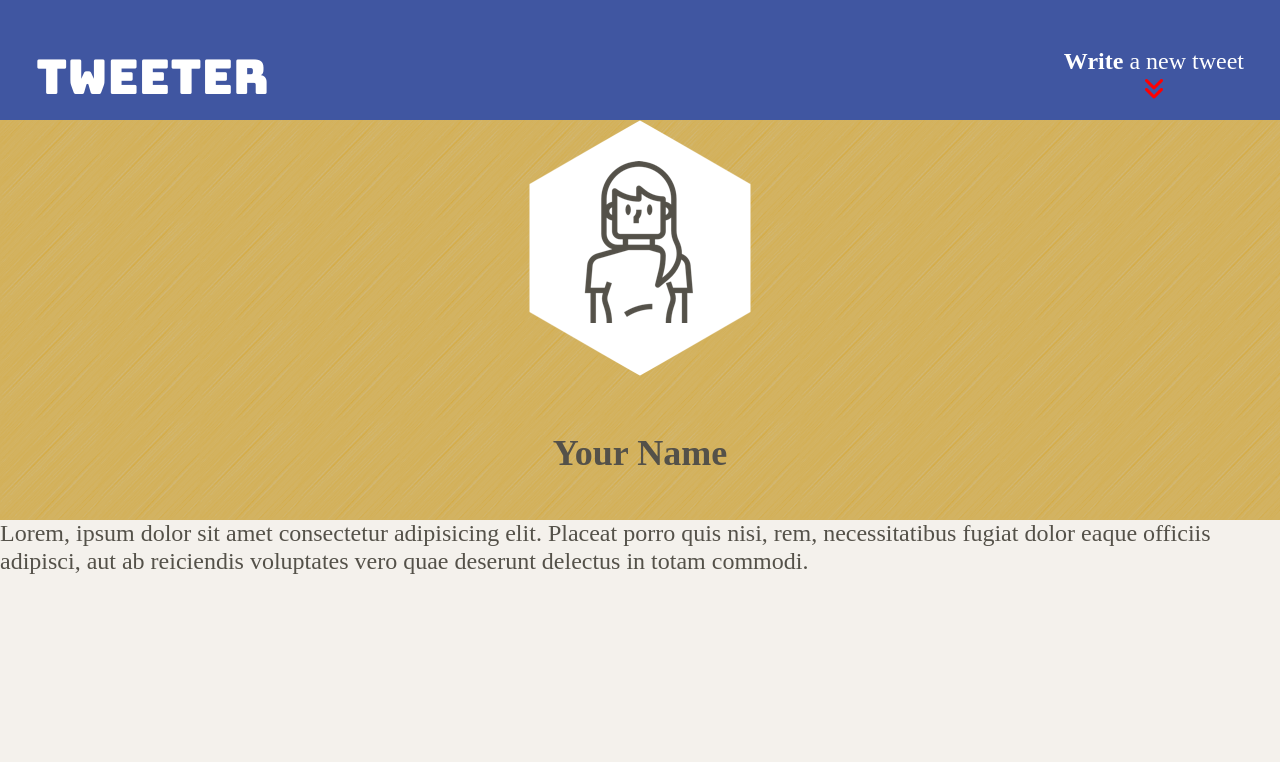
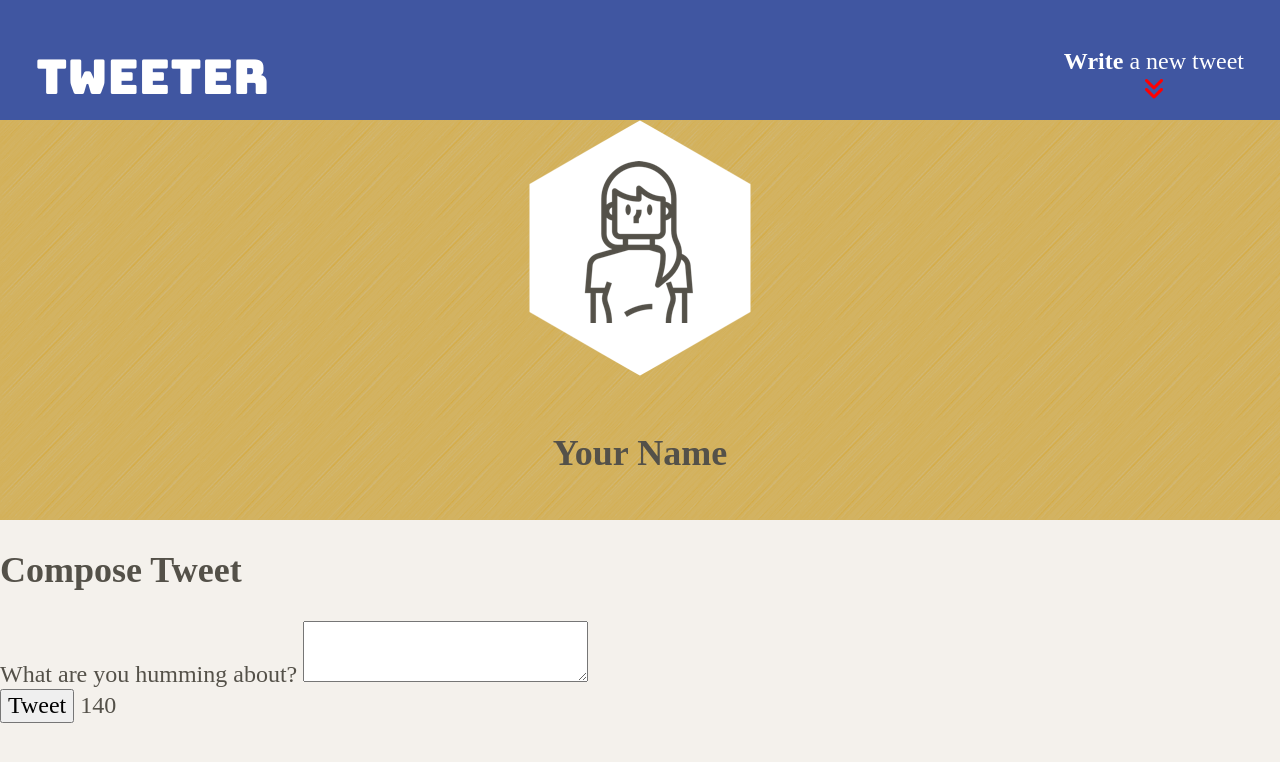
Before and after one commit to tangivan/tweeter-project, a website: page public/index.html in a window 1280 px wide. Drawn offline with nearby package versions, Linux system fonts and the light colour scheme.

Commit message:
Add new tweet section and css import for new tweets

```diff
--- a/public/index.html
+++ b/public/index.html
@@ -21,6 +21,7 @@
   <link rel="stylesheet" href="/styles/layout.css" type="text/css" />
   <link rel="stylesheet" href="/styles/nav.css" type="text/css" />
   <link rel="stylesheet" href="/styles/header.css" type="text/css" />
+  <link rel="stylesheet" href="/styles/new-tweet.css" type="text/css" />
   <!-- External JS -->
   <script src="https://ajax.googleapis.com/ajax/libs/jquery/3.4.1/jquery.min.js"></script>
 
@@ -43,13 +44,22 @@
     </div>
     <br>
     <div>
-      <h2>Your Name</h2>
+      <h2 class="name">Your Name</h2>
     </div>
   </header>
   <!-- Page-specific (main) content here -->
   <main class="container">
-    Lorem, ipsum dolor sit amet consectetur adipisicing elit. Placeat porro quis nisi, rem, necessitatibus fugiat dolor
-    eaque officiis adipisci, aut ab reiciendis voluptates vero quae deserunt delectus in totam commodi.
+    <section class="new-tweet">
+      <h2>Compose Tweet</h2>
+      <form action="/tweets/" method="POST">
+        <label for="tweet-text">What are you humming about?</label>
+        <textarea name="text" id="tweet-text"></textarea>
+        <div>
+          <button type="submit">Tweet</button>
+          <output name="counter" class="counter" for="tweet-text">140</output>
+        </div>
+      </form>
+    </section>
   </main>
 </body>
 
```
